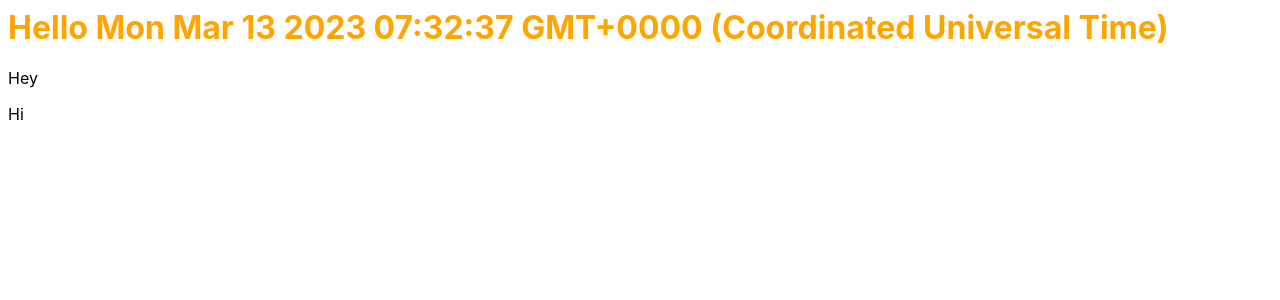
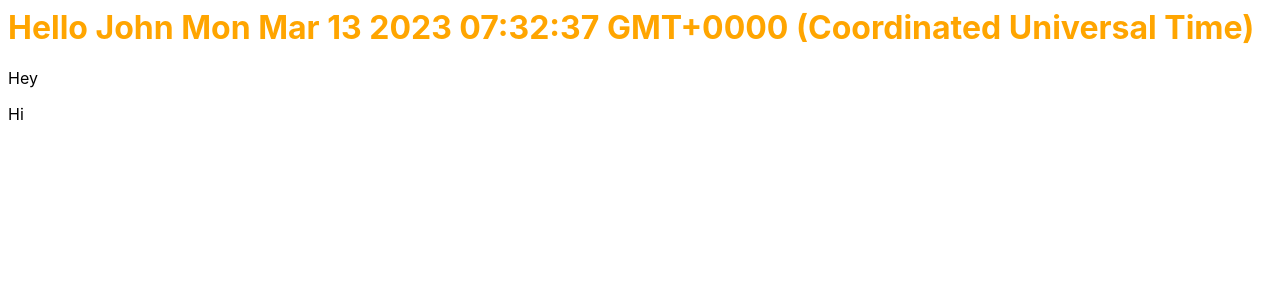
Before and after one commit to ivylaneGit/react-tweupf, a React (Create React App) app: page / in a window 1280 px wide. Shown: the top 300 px of the page. Built offline with nearby package versions, Linux system fonts and the light colour scheme.

Commit message:
1 file modified

```diff
--- a/src/index.js
+++ b/src/index.js
@@ -2,16 +2,19 @@ import React from 'react';
 import ReactDom from 'react-dom/client';
 import './style.css';
 
-/*function Header() {
+function Header(props) {
   const clock = Date().toLocaleString();
-  return <h1 className="orange">Hello {clock} </h1>;
-}*/
+  return (
+    <h1 className="orange">
+      Hello {props.name} {clock}
+    </h1>
+  );
+}
 
 function Page() {
-  const clock = Date().toLocaleString();
   return (
     <>
-      <h1 className="orange">Hello {clock} </h1>
+      <Header name="John" />
       <p>Hey</p>
       <p>Hi</p>
     </>
```
